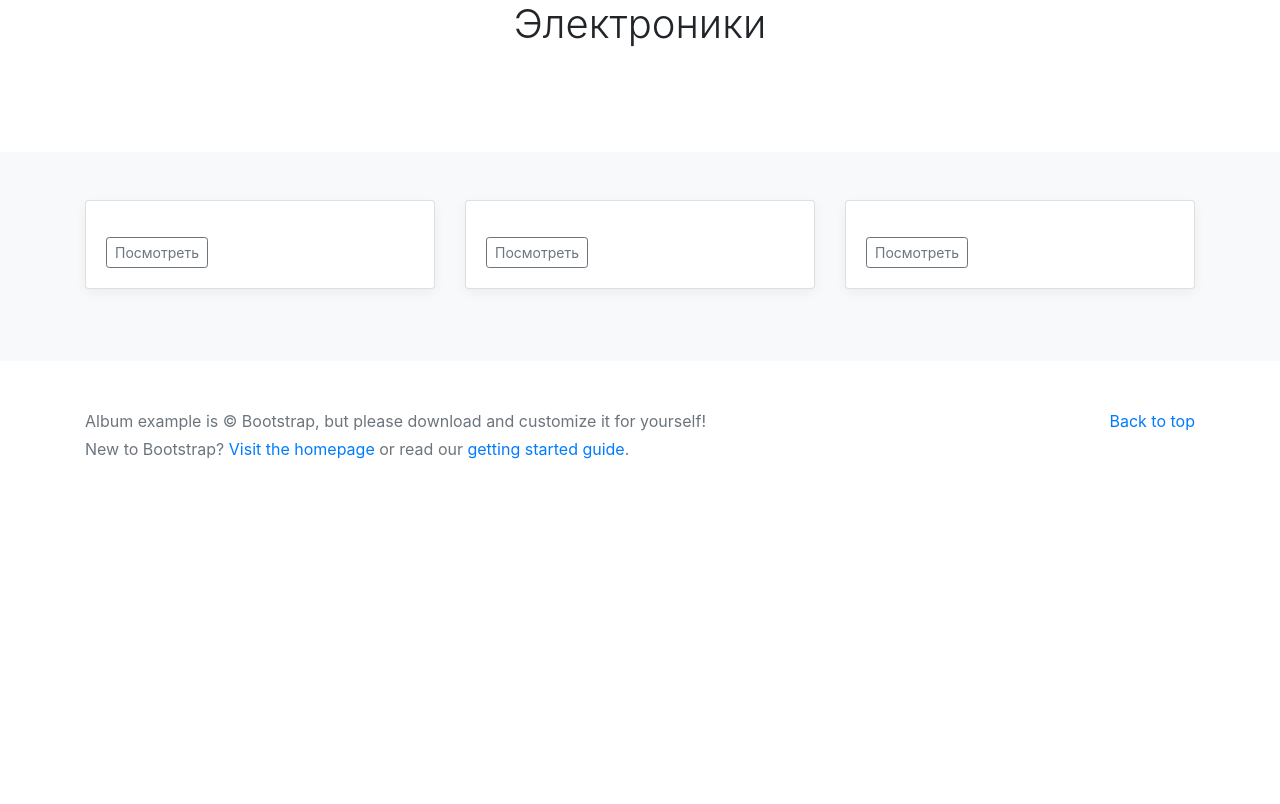
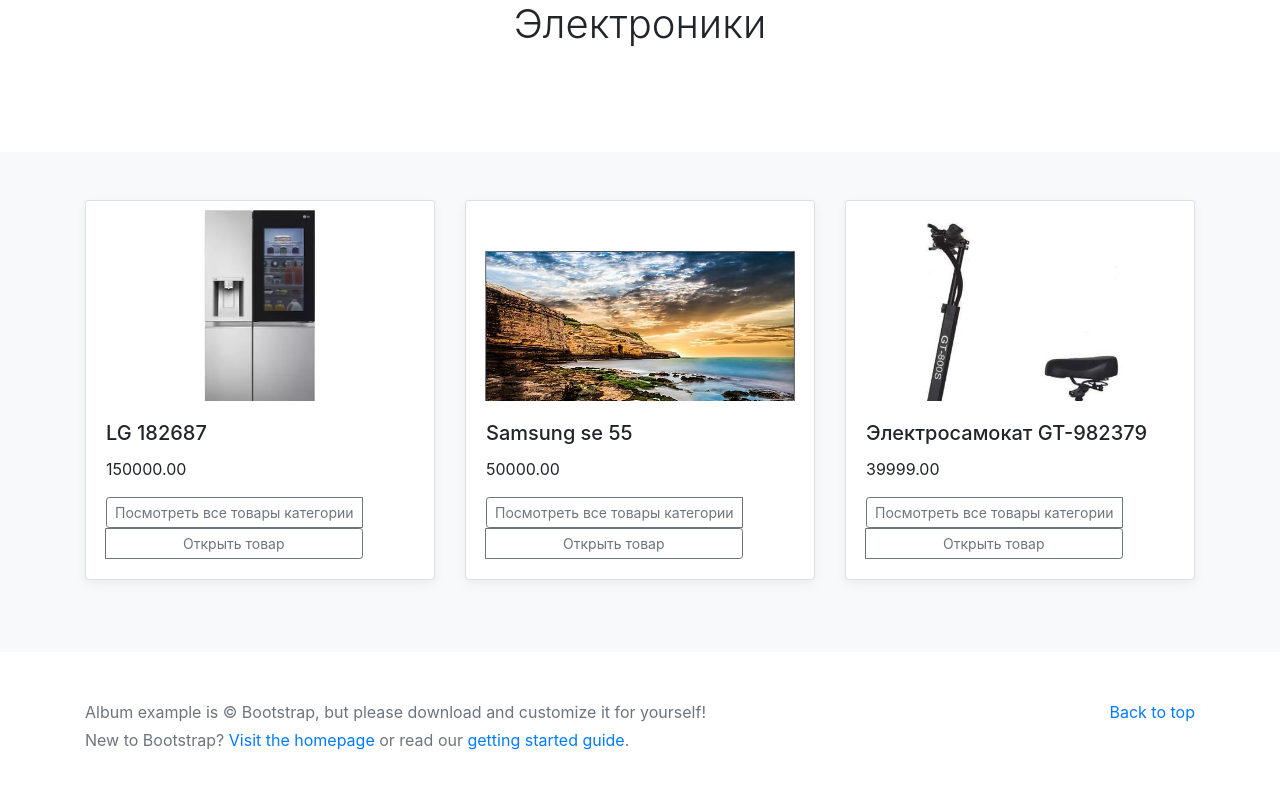
Before and after one commit to nickllama/Django_HW, a Django app: page / in a window 1280 px wide. Shown: the part 200-1004 px from the top of the page. Before the commit the page ends 659 px from the top, so only its background shows below. Run offline with Django 5.2, Linux system fonts and the light colour scheme; data comes from the database, SQL or seed files in the repository; some libraries are stand-ins or nearby versions.

Commit message:
ДЗ 20.2 дополнение

```diff
--- a/catalog/templates/catalog/Products.html
+++ b/catalog/templates/catalog/Products.html
@@ -5,13 +5,15 @@
         {% for object in object_list %}
             <div class="col-md-4">
                 <div class="card mb-4 box-shadow">
-                <img class="card-img-top" src="/media/{{ object.product_image }}" style="max-width: 90%; height: auto;">
+                    <img class="card-img-top" src="/media/{{ object.product_image }}"
+                         style="max-width: 90%; height: auto;">
                     <div class="card-body">
                         <h5 class="card-title">{{ object.product_name }}</h5>
                         <p class="card-text">{{ object.product_price|title }}</p>
                         <div class="d-flex justify-content-between align-items-center">
                             <div class="btn-group">
-                            <a href="{% url 'catalog:category_products' object.pk %}" type="button" class="btn btn-sm btn-outline-secondary">Посмотреть</a>
+                                <a href="{% url 'catalog:category_products' object.pk %}" type="button"
+                                   class="btn btn-sm btn-outline-secondary">Посмотреть</a>
                             </div>
                         </div>
                     </div>
--- a/catalog/templates/catalog/includes/inc_category.html
+++ b/catalog/templates/catalog/includes/inc_category.html
@@ -3,10 +3,13 @@
         <div class="card-body">
             <p class="card-text">{{ object.category_name|title }}</p>
             <div class="d-flex justify-content-between align-items-center">
-              <div class="btn-group">
-                <a href="{% url 'catalog:category_products' object.pk %}" type=button" class="btn btn-sm btn-outline-secondary">Посмотреть</a>
-{#                <a href="{% url 'catalog:product_detail' object.pk %}" type="button" class="btn btn-sm btn-outline-secondary">Посмотреть</a>#}
-              </div>
+                <div class="btn-group" style="display: flex; flex-direction: column">
+                    <a href="{% url 'catalog:category_products' object.category_products.id %}" type="button"
+                       class="btn btn-sm btn-outline-secondary">О
+                        категории {{ object.product_category.category_name }} </a>
+                    <a href="{% url 'catalog:product_detail' object.pk %}" type="button"
+                       class="btn btn-sm btn-outline-secondary">Подробней о {{ object.product_name }}</a>
+                </div>
             </div>
         </div>
     </div>
--- a/catalog/templates/catalog/index.html
+++ b/catalog/templates/catalog/index.html
@@ -1,74 +1,26 @@
 {% extends 'catalog/base.html' %}
 
 {% block content %}
-  <div class="row">
-    {% for object in object_list %}
-        {% include 'catalog/includes/inc_category.html' %}
-   {% endfor %}
-  </div>
+    <div class="row">
+        {% for object in object_list %}
+            <div class="col-md-4">
+                <div class="card mb-4 box-shadow">
+                    <div class="image-container" style="height: 200px; overflow: hidden;">
+                        <img class="card-img-top" src="/media/{{ object.product_image }}"
+                             style="width: 100%; height: auto;">
+                    </div>
+                    <div class="card-body">
+                        <h5 class="card-title">{{ object.product_name }}</h5>
+                        <p class="card-text">{{ object.product_price|title }}</p>
+                        <div class="btn-group flex-column">
+                            <a href="{% url 'catalog:category_products' object.pk %}" type="button"
+                               class="btn btn-sm btn-outline-secondary">Посмотреть все товары категории</a>
+                            <a href="{% url 'catalog:product_detail' product_id=object.pk %}" type="button"
+                               class="btn btn-sm btn-outline-secondary">Открыть товар</a>
+                        </div>
+                    </div>
+                </div>
+            </div>
+        {% endfor %}
+    </div>
 {% endblock %}
-
-{#{% block content %}#}
-{#  <div class="container">#}
-{#    <div class="row">#}
-{#      {% for product in product_list %}#}
-{#        <div class="col-md-4 mb-4">#}
-{#          <div class="card">#}
-{#            <img src="{{ product.product_image.url }}" alt="{{ product.product_name }}" class="card-img-top">#}
-{#            <div class="card-body">#}
-{#              <h5 class="card-title">{{ product.product_name }}</h5>#}
-{#              <p class="card-text">{{ product.product_description|truncatechars:100 }}</p>#}
-{#              <p class="card-text">Цена: {{ product.product_price|title }}</p>#}
-{#              <a href="{% url 'product_detail' product.id %}" class="btn btn-primary">Подробнее</a>#}
-{#            </div>#}
-{#          </div>#}
-{#        </div>#}
-{#      {% endfor %}#}
-{#    </div>#}
-{#  </div>#}
-{#{% endblock %}#}
-
-
-{#{% block content %}#}
-{#  <div class="row">#}
-{#    {% for object in object_list %}#}
-{#        <div class="col-md-4">#}
-{#            <div class="card mb-4 box-shadow">#}
-{#                <img class="card-img-top" src="/media/{{ object.product_image }}" style="max-width: 90%; height: auto;">#}
-{#                <div class="card-body">#}
-{#                    <h5 class="card-title">{{ object.product_name }}</h5>#}
-{#                    <p class="card-text">{{ object.product_price|title }}</p>#}
-{#                    <div class="d-flex justify-content-between align-items-center">#}
-{#                        <div class="btn-group">#}
-{#                            <a href="{% url 'catalog:product_detail' pk=object.pk %}" type="button" class="btn btn-sm btn-outline-secondary">Посмотреть</a>#}
-{#                        </div>#}
-{#                    </div>#}
-{#                </div>#}
-{#            </div>#}
-{#        </div>#}
-{#    {% endfor %}#}
-{#  </div>#}
-{#{% endblock %}#}
-
-{#{% block content %}#}
-{#  <div class="row">#}
-{#    {% for object in object_list %}#}
-{#        <div class="col-md-4">#}
-{#            <div class="card mb-4 box-shadow">#}
-{#                <img class="card-img-top" src="/media/{{ object.product_image }}" style="max-width: 90%; height: auto;">#}
-{#                <div class="card-body">#}
-{#                    <h5 class="card-title">{{ object.product_name }}</h5>#}
-{#                    <p class="card-text">{{ object.product_price|title }}</p>#}
-{#                    <div class="d-flex justify-content-between align-items-center">#}
-{#                        <div class="btn-group">#}
-{#                            <a href="{% url 'catalog:category_products' object.pk %}" type="button" class="btn btn-sm btn-outline-secondary">Посмотреть</a>#}
-{#                            <a href="{% url 'catalog:product_detail' product_id=object.pk %}" type="button" class="btn btn-sm btn-outline-secondary">Посмотреть</a>#}
-{##}
-{#                        </div>#}
-{#                    </div>#}
-{#                </div>#}
-{#            </div>#}
-{#        </div>#}
-{#    {% endfor %}#}
-{#  </div>#}
-{#{% endblock %}#}
--- a/catalog/urls.py
+++ b/catalog/urls.py
@@ -1,12 +1,13 @@
 from django.urls import path, include
 
 from catalog.apps import CatalogConfig
-from catalog.views import index, categories, category_products
+from catalog.views import categories, category_products, product_detail, index
 
 app_name = CatalogConfig.name
 
 urlpatterns = [
     path('', index, name='index'),
     path('categories/', categories, name='categories'),
-    path('<int:id>/catalog', category_products, name='category_products'),
+    path('category/<int:category_id>/', category_products, name='category_products'),
+    path('product/<int:product_id>/', product_detail, name='product_detail'),
 ]
--- a/catalog/views.py
+++ b/catalog/views.py
@@ -8,7 +8,9 @@
         'object_list': Product.objects.all(),
         'title': 'Интернет-Магазин Электроники'
     }
+    print(context)
     return render(request, 'catalog/index.html', context)
+
 
 def categories(request):
     context = {
@@ -17,10 +19,21 @@
     }
     return render(request, 'catalog/categories.html', context)
 
-def category_products(request, pk):
-    category_item = Category.objects.get(pk=pk)
+
+# def category_products(request, category_id):
+#     category_item = Category.objects.get(pk=category_id)
+#
+#     context = {
+#         'object_list': Product.objects.filter(category_products=category_item),
+#         'title': f'Все товары категории: {category_item.category_name}'
+#     }
+#     return render(request, 'catalog/Products.html', context)
+
+def category_products(request, category_id):
+    category_item = Category.objects.get(pk=category_id)
+
     context = {
-        'object_list': Product.objects.filter(product_category_id=pk),
+        'object_list': Product.objects.filter(category=category_item),
         'title': f'Все товары категории: {category_item.category_name}'
     }
     return render(request, 'catalog/Products.html', context)
--- a/config/urls.py
+++ b/config/urls.py
@@ -47,19 +47,16 @@
 from django.contrib import admin
 from django.urls import path, include
 
-from catalog.views import product_detail, categories, category_products, index
+from catalog.apps import CatalogConfig
+from catalog.views import index
 
-app_name = 'catalog'
+app_name = CatalogConfig.name
 
 urlpatterns = [
-    path('admin/', admin.site.urls),
-    path('', index, name='index'),
-    path('categories/', categories, name='categories'),
-    # path('catalog/', include('catalog.urls', namespace='catalog')),
-    path('catalog/<int:pk>/', category_products, name='category_products'),
-    path('catalog/', include('catalog.urls')),
-    path('product/<int:product_id>/', product_detail, name='product_detail'),
-] + static(settings.MEDIA_URL, document_root=settings.MEDIA_ROOT)
+                  path('admin/', admin.site.urls),
+                  path('', index, name='index'),
+                  path('catalog/', include('catalog.urls')),
+              ] + static(settings.MEDIA_URL, document_root=settings.MEDIA_ROOT)
 
 if settings.DEBUG:
     urlpatterns += static(settings.MEDIA_URL, document_root=settings.MEDIA_ROOT)
```
Also changed, not shown: media/product_images/ASSET_MMS_102766476.webp (added). Lines whose indentation alone changed are shown as unchanged.
